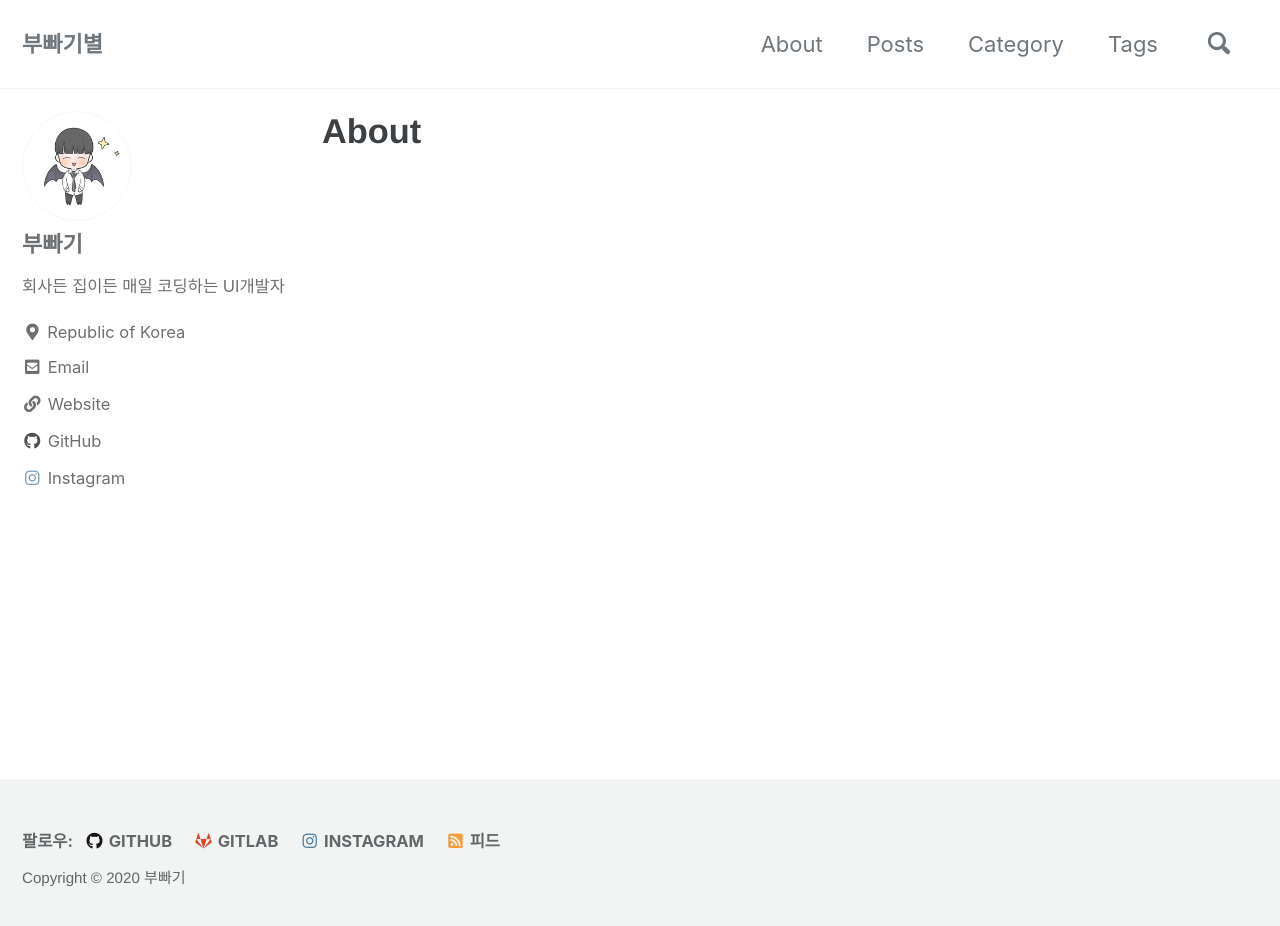
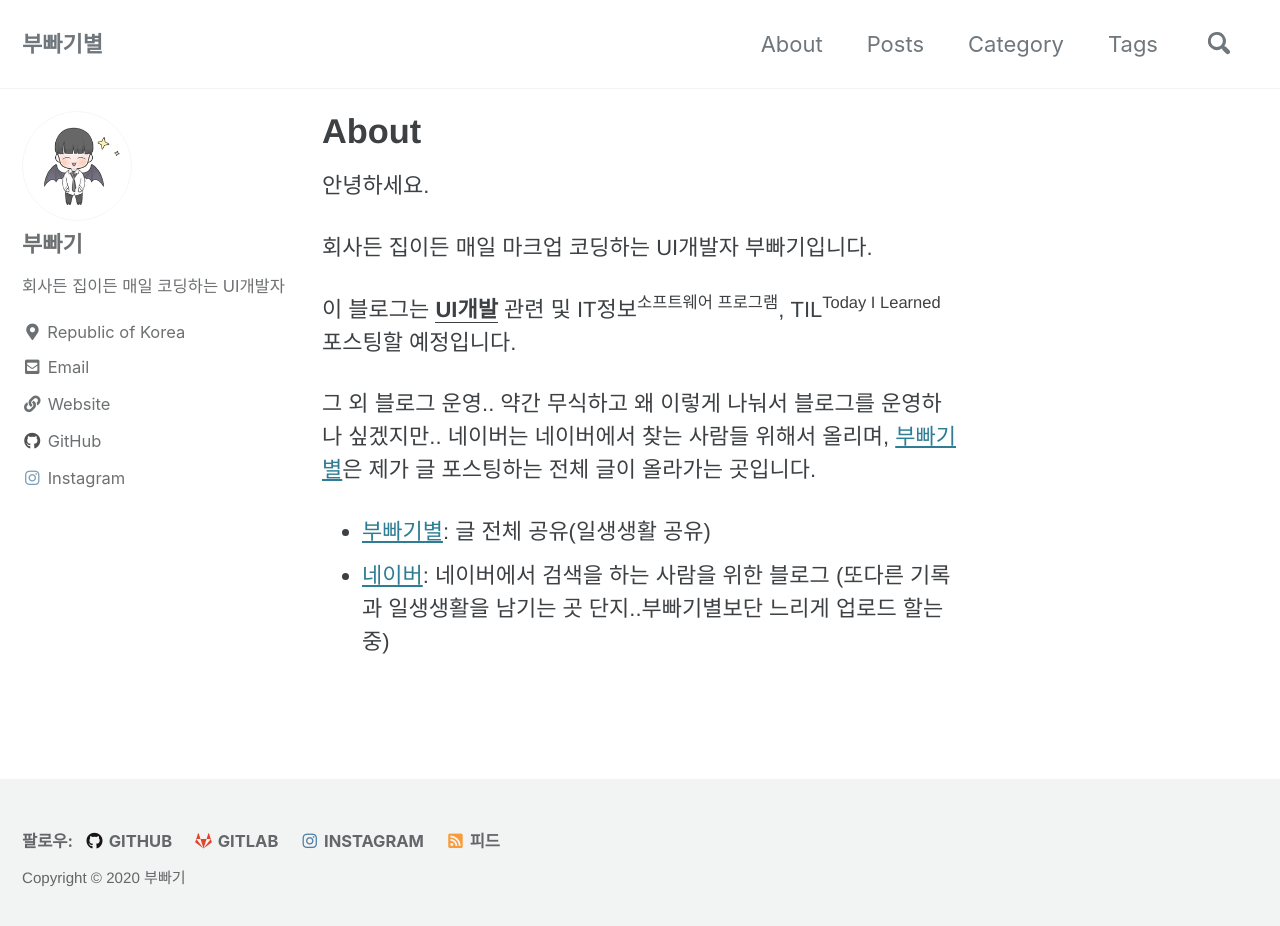
Before and after one commit to buppagi/buppagi.github.io, a Jekyll site: the page built from _pages/about.md, in a window 1280 px wide and 934 px high. Shown: the top 926 px of the window. Built offline with Jekyll 4.4.1, drawn with Linux system fonts in a browser that asks for light colours; cached includes are drawn as plain includes; some web fonts are replaced.

Commit message:
about 업데이트

```diff
--- a/_pages/about.md
+++ b/_pages/about.md
@@ -3,6 +3,16 @@ title: "About"
 permalink: /about/
 layout: single
 author_profile: true
-toc_sticky: true
-toc_ads : true
 ---
+
+안녕하세요.
+
+회사든 집이든 매일 마크업 코딩하는 UI개발자 부빠기입니다.
+
+이 블로그는 **<u>UI개발</u>** 관련 및 IT정보<sup>소프트웨어 프로그램</sup>, TIL<sup>Today I Learned</sup> 포스팅할 예정입니다.
+
+그 외 블로그 운영.. 약간 무식하고 왜 이렇게 나눠서 블로그를 운영하나 싶겠지만.. 네이버는 네이버에서 찾는 사람들 위해서 올리며,
+[부빠기별](http://www.buppagistar.com){: target="_blank" rel="noopener noreferrer"}은 제가 글 포스팅하는 전체 글이 올라가는 곳입니다.
+
+- [부빠기별](http://www.buppagistar.com): 글 전체 공유(일생생활 공유)
+- [네이버](https://blog.naver.com/goodleedw): 네이버에서 검색을 하는 사람을 위한 블로그 (또다른 기록과 일생생활을 남기는 곳 단지..부빠기별보단 느리게 업로드 할는 중)
```
